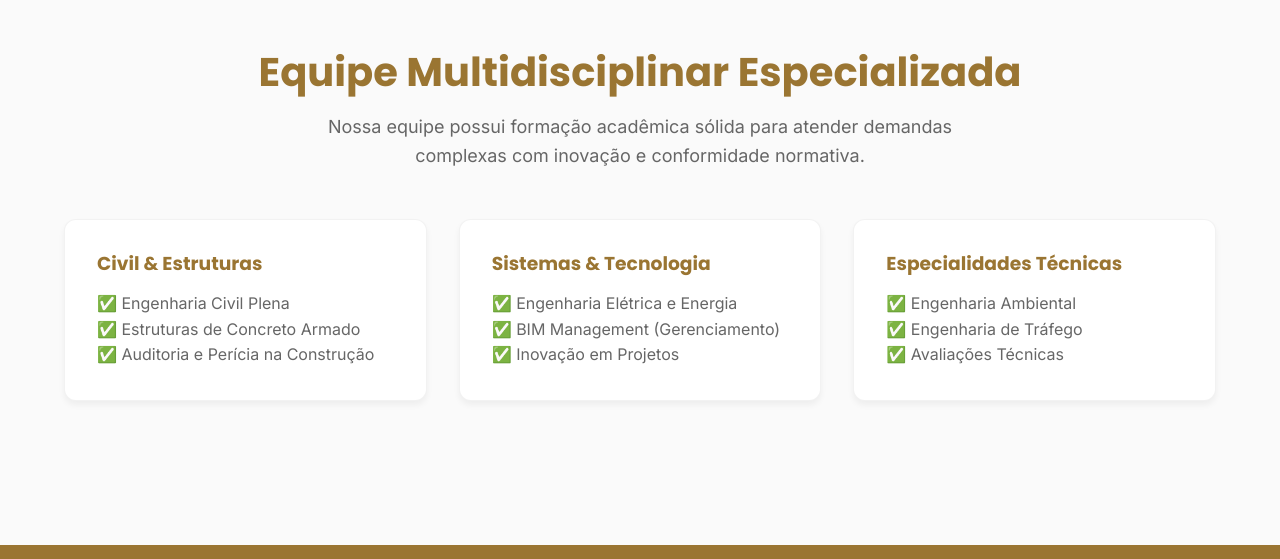
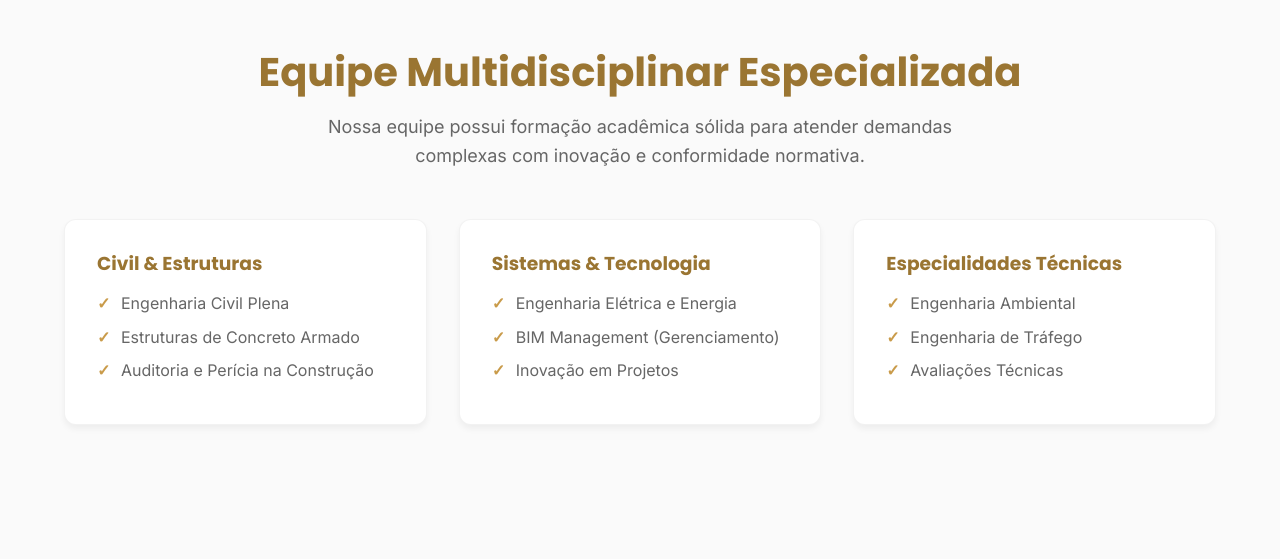
Before and after one commit to monicamix/Site_CS_Engenharia, a plain HTML site: page about.html in a window 1280 px wide. Shown: the part 1219-1778 px from the top of the page. Drawn offline with Linux system fonts and the light colour scheme.

Commit message:
Ajuste dos marcadores

```diff
--- a/about.html
+++ b/about.html
@@ -54,28 +54,28 @@
   <div class="grid-3" style="margin-top: 3rem;">
     <div class="card">
       <h3>Civil & Estruturas</h3>
-      <ul style="margin-top: 1rem; text-align: left; color: var(--text-light);">
-        <li>✅ Engenharia Civil Plena</li>
-        <li>✅ Estruturas de Concreto Armado</li>
-        <li>✅ Auditoria e Perícia na Construção</li>
+     <ul class="gold-list" style="margin-top: 1rem; text-align: left;">
+        <li>Engenharia Civil Plena</li>
+        <li>Estruturas de Concreto Armado</li>
+        <li>Auditoria e Perícia na Construção</li>
       </ul>
     </div>
 
     <div class="card">
       <h3>Sistemas & Tecnologia</h3>
-      <ul style="margin-top: 1rem; text-align: left; color: var(--text-light);">
-        <li>✅ Engenharia Elétrica e Energia</li>
-        <li>✅ BIM Management (Gerenciamento)</li>
-        <li>✅ Inovação em Projetos</li>
+     <ul class="gold-list" style="margin-top: 1rem; text-align: left;">
+        <li>Engenharia Elétrica e Energia</li>
+        <li>BIM Management (Gerenciamento)</li>
+        <li>Inovação em Projetos</li>
       </ul>
     </div>
 
     <div class="card">
       <h3>Especialidades Técnicas</h3>
-      <ul style="margin-top: 1rem; text-align: left; color: var(--text-light);">
-        <li>✅ Engenharia Ambiental</li>
-        <li>✅ Engenharia de Tráfego</li>
-        <li>✅ Avaliações Técnicas</li>
+      <ul class="gold-list" style="margin-top: 1rem; text-align: left;">
+        <li>Engenharia Ambiental</li>
+        <li>Engenharia de Tráfego</li>
+        <li>Avaliações Técnicas</li>
       </ul>
     </div>
   </div>
```
Also changed, not shown: services.html (+1 -0 lines).
